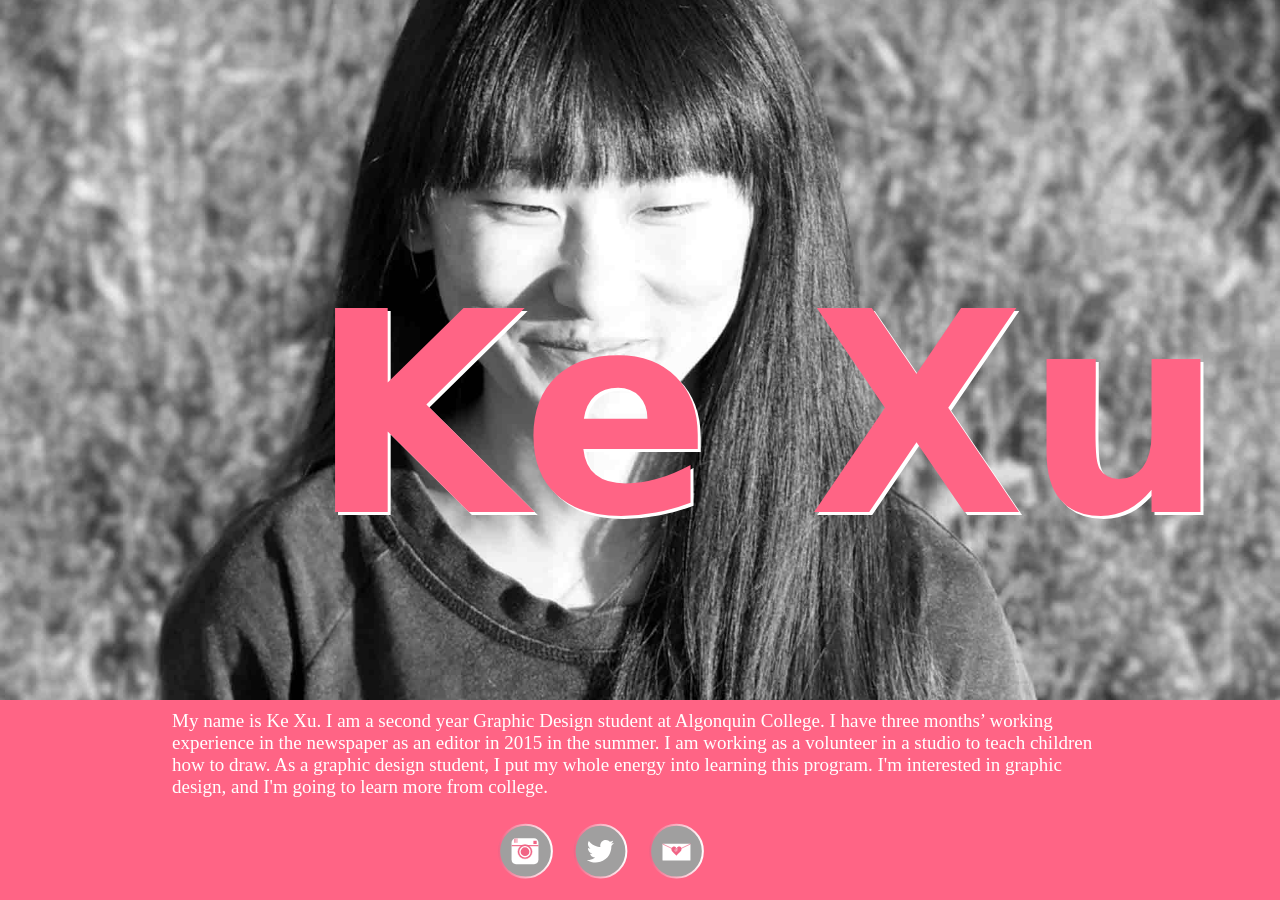
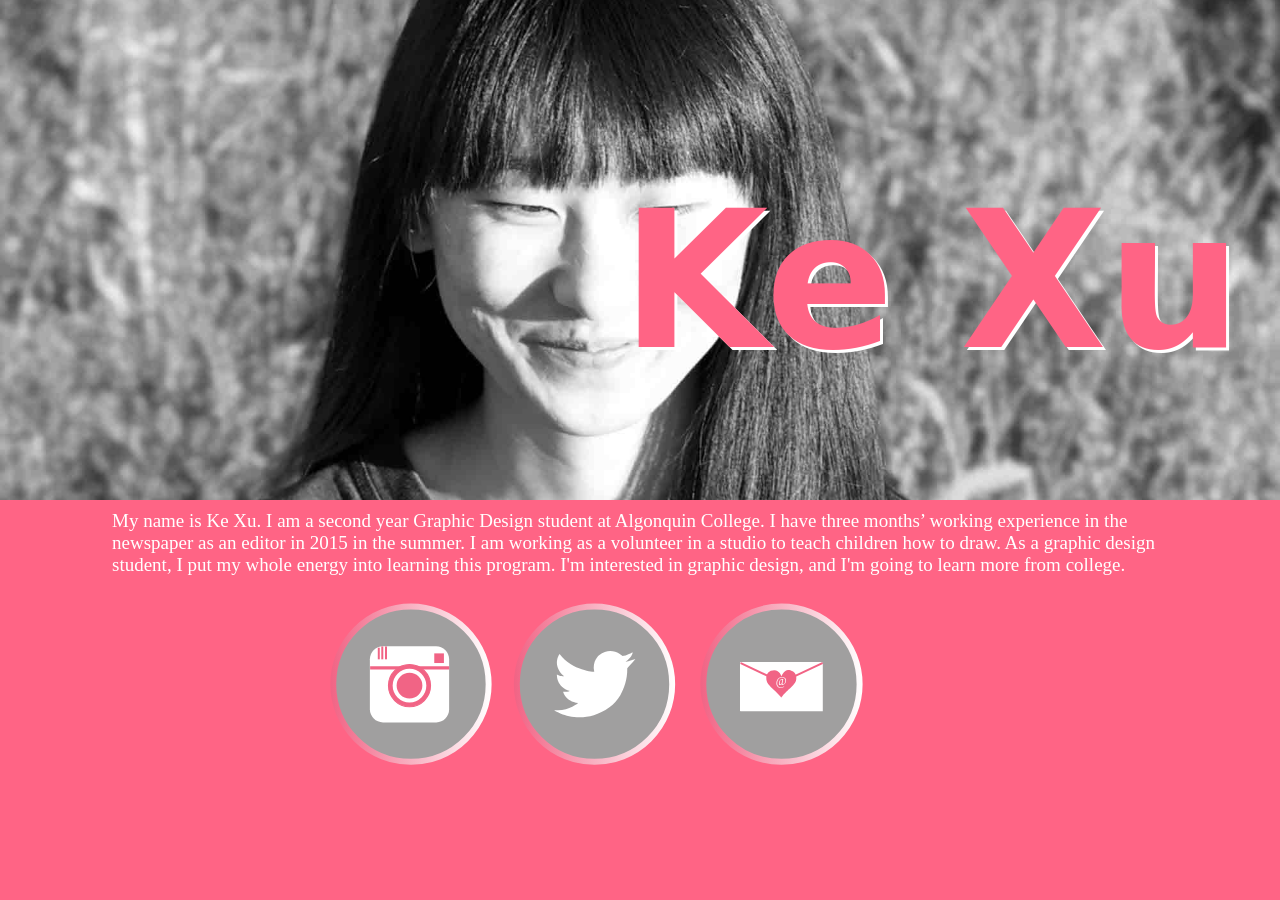
Before and after one commit to xuke918/dsn1675-project-1, a plain HTML site: page index.html in a window 1280 px wide. After the commit the page ends 800 px from the top, so only its background shows below. Drawn offline with Linux system fonts and the light colour scheme; a web font is replaced by a local one.

Commit message:
Deleted the width on the social icons.

```diff
--- a/css/main.css
+++ b/css/main.css
@@ -163,7 +163,6 @@ p {
     padding-right: 45px;
   }
 
-
   .social {
     padding-left: 150px;
    }
@@ -172,20 +171,39 @@ p {
 
 @media only screen and (min-width: 54em){
 
+  .person {
+    margin-top: -9em;
+  }
+
+  .cut {
+    max-height: 500px;
+  }
+
+  .instagram {
+    width: 20%;
+  }
+  .twitter{
+    width: 20%;
+  }
+  .email {
+    width: 20%;
+  }
 
 }
+
+
 
 @media only screen and (min-width: 60em){
 
   .name {
-    font-size: 280px;
+    font-size: 190px;
     top: 0.9em;
   }
 
   p {
     font-size: 19px;
-    padding-left: 140px;
-    padding-right: 140px;
+    padding-left: 80px;
+    padding-right: 80px;
   }
 
   .person {
@@ -193,41 +211,13 @@ p {
   }
 
   .cut {
-    max-height: 700px;
+    max-height: 500px;
  }
 
-  .email {
-   width: 10%;
-  }
-
-  .instagram {
-   width: 10%;
- }
-
-  .twitter {
-   width: 10%;
-  }
-
   .social {
-   padding-left: 450px;
+   padding-left: 280px;
   }
 }
-
-
-
-
-
-
-
-
-
-
-
-
-
-
-
-
 
 
 
```
